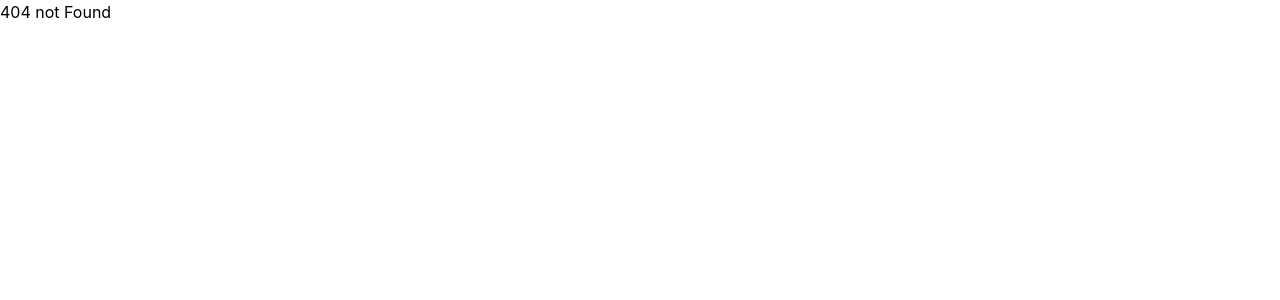
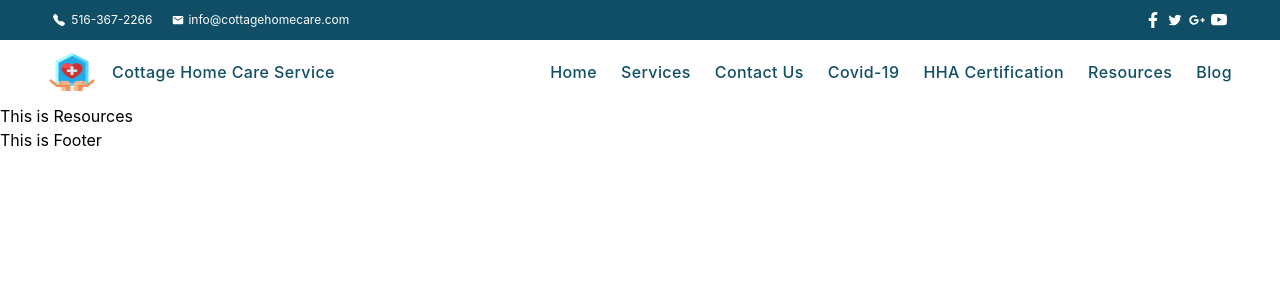
Before and after one commit to RakibHasanDev/care-guide-hmowork, a React (Create React App) app: page /resources in a window 1280 px wide. Before the commit this address had no page. Shown: the top 300 px of the page. Built offline with nearby package versions, Linux system fonts and the light colour scheme.

Commit message:
complete route

```diff
--- /dev/null
+++ b/src/Pages/Blog/Blog.js
@@ -0,0 +1,11 @@
+import React from 'react';
+
+const Blog = () => {
+    return (
+        <div>
+           <h1> This is Blog </h1>
+        </div>
+    );
+};
+
+export default Blog;
--- a/src/Pages/NavBar/NavBar.js
+++ b/src/Pages/NavBar/NavBar.js
@@ -85,7 +85,7 @@ const NavBar = () => {
                         </li>
                         <li>
                             <NavLink
-                                to='/blog'
+                                to='/resources'
                                 aria-label="Blog"
                                 title="Blog"
                                 className="font-medium tracking-wide text-[#0F4E66] transition-colors duration-200 hover:text-teal-accent-400 hover:text-blue-900"
@@ -168,6 +168,8 @@ const NavBar = () => {
 
 
 
+
+
                                         <ul className="space-y-4">
                                             <li>
                                                 <NavLink
@@ -193,7 +195,7 @@ const NavBar = () => {
 
                                             <li>
                                                 <NavLink
-                                                    to='/blog'
+                                                    to='/contacts'
                                                     aria-label="Blog"
                                                     title="Blog"
                                                     className="font-medium tracking-wide text-[#0F4E66] transition-colors duration-200 hover:text-teal-accent-400 hover:text-blue-900"
@@ -204,7 +206,7 @@ const NavBar = () => {
 
                                             <li>
                                                 <NavLink
-                                                    to='/blog'
+                                                    to='/covid'
                                                     aria-label="Blog"
                                                     title="Blog"
                                                     className="font-medium tracking-wide text-[#0F4E66] transition-colors duration-200 hover:text-teal-accent-400 hover:text-blue-900"
@@ -215,7 +217,7 @@ const NavBar = () => {
 
                                             <li>
                                                 <NavLink
-                                                    to='/blog'
+                                                    to='/hhaCertification'
                                                     aria-label="Blog"
                                                     title="Blog"
                                                     className="font-medium tracking-wide text-[#0F4E66] transition-colors duration-200 hover:text-teal-accent-400 hover:text-blue-900"
@@ -225,7 +227,7 @@ const NavBar = () => {
                                             </li>
                                             <li>
                                                 <NavLink
-                                                    to='/blog'
+                                                    to='/resources'
                                                     aria-label="Blog"
                                                     title="Blog"
                                                     className="font-medium tracking-wide text-[#0F4E66] transition-colors duration-200 hover:text-teal-accent-400 hover:text-blue-900"
--- /dev/null
+++ b/src/Pages/Resourses/Resourses.js
@@ -0,0 +1,11 @@
+import React from 'react';
+
+const Resourses = () => {
+    return (
+        <div>
+           <h1> This is Resources </h1>
+        </div>
+    );
+};
+
+export default Resourses;
```
Also changed, not shown: src/Route/Route.js (+10 -0 lines).
